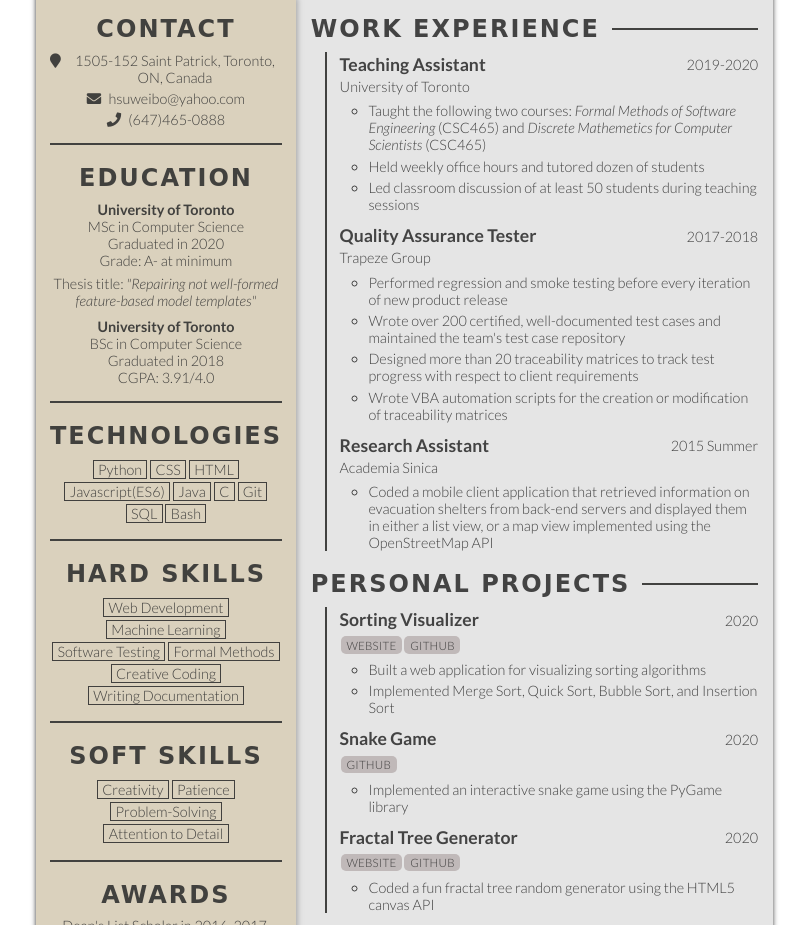
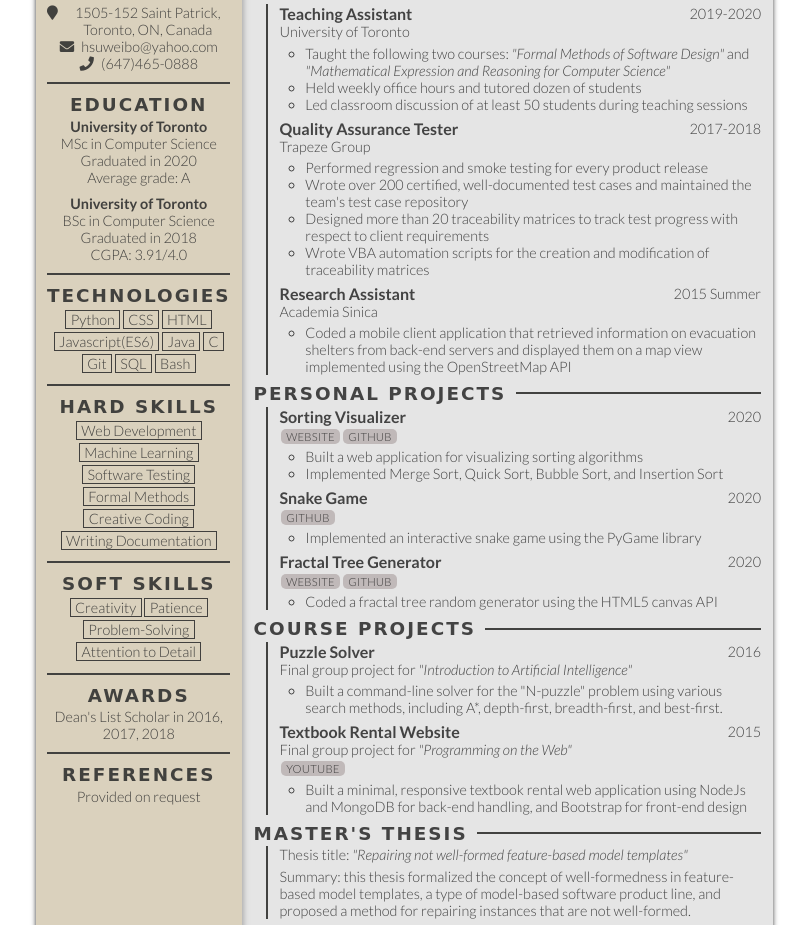
Before and after one commit to hsuweibo/Online-Resume, a plain HTML site: page index.html in a window 1280 px wide. Shown: the part 117-1042 px from the top of the page, without its empty margins (236-1044 px from the left). Drawn offline with Linux system fonts and the light colour scheme; a web font is replaced by a local one.

Commit message:
added a section for master thesis

```diff
--- a/index.html
+++ b/index.html
@@ -7,7 +7,7 @@
         <title> Resume</title>
         <link rel="stylesheet" href="https://cdnjs.cloudflare.com/ajax/libs/font-awesome/5.11.2/css/all.css" integrity="sha256-46qynGAkLSFpVbEBog43gvNhfrOj+BmwXdxFgVK/Kvc=" crossorigin="anonymous" />
 
-        <!-- Update these with your own fonts -->
+
         <link href="https://fonts.googleapis.com/css2?family=Lato:wght@300;900&display=swap" rel="stylesheet">
 
         <link rel="stylesheet" href="./style.css">
@@ -45,8 +45,7 @@
                                 <strong>University of Toronto</strong>
                                 <p>MSc in Computer Science</p>
                                 <p>Graduated in 2020</p>
-                                <p>Grade: A- at minimum</p>
-                                <p class="thesis-title">Thesis title: <i>"Repairing not well-formed feature-based model templates"</i></p>
+                                <p>Average grade: A</p>
                             </li>
                             <li class='list__item'>
                                 <strong>University of Toronto</strong>
@@ -54,7 +53,6 @@
                                 <p>Graduated in 2018</p>
                                 <p>CGPA: 3.91/4.0</p>
                             </li>
-
                         </ul>
                     </div>
 
@@ -113,57 +111,101 @@
 
 
                 <div class="resume__right">
-                    <!-- <div class="resume-section">
-                        <h1>Wei-Bo Hsu</h1>
+                    <!-- <div class="resume-section resume-section--education">
+                        <h2 class="resume-section__title">Education</h2>
+                        <ul class="resume-section__content list">
+                            <div class="work-item">
+                                <div class="work-item__header work-item-header">
+                                    <div class="work-item-header__top">
+                                        <h3 class="work-item-header__title">MSc, Computer Science, University of Toronto</h3>
+                                        <div class="work-item-header__date">
+                                            2020
+                                        </div>
+                                    </div>
+                                </div>
+                                <div class="work-item__content">
+                                    <p>Average grade: A</p>
+                                    <p class="thesis-title">Thesis title: <i>"Repairing not well-formed feature-based model templates"</i></p>
+                                    <p>Summary: this thesis formalized the concept of well-formedness in feature-based model templates, a type of model-based software product line, and proposed a method for repairing instances that are not well-formed.</p>
+                                </div>
+                            </div>
+
+                            <div class="work-item">
+                                <div class="work-item__header work-item-header">
+                                    <div class="work-item-header__top">
+                                        <h3 class="work-item-header__title">BSc, Computer Science, University of Toronto</h3>
+                                        <div class="work-item-header__date">
+                                            2018
+                                        </div>
+                                    </div>
+                                </div>
+                                <div class="work-item__content">
+                                    <p>CGPA: 3.91</p>
+                                </div>
+                            </div>
+                        </ul>
                     </div> -->
+
                     <div class="resume-section resume-section--experience">
                         <h2 class="resume-section__title">Work Experience</h2>
                         <div class="resume-section__content">
                             <div class="work-item">
-                                <div class="work-item__heading">
-                                    <h3 class="work-item__title">Teaching Assistant</h3>
-                                    <div class="work-item__date">
+                                <div class="work-item__header work-item-header">
+                                    <div class="work-item-header__top">
+                                        <h3 class="work-item-header__title">Teaching Assistant</h3>
+                                        <div class="work-item-header__date">
                                             2019-2020
                                         </div>
                                     </div>
-                                <div class="work-item__subtitle">
+                                    <div class="work-item-header__bot">
+                                        <div class="work-item-header__subtitle">
                                             University of Toronto
                                         </div>
+                                    </div>
+                                </div>
                                 <ul class="work-item__content list">
-                                    <li class="list__item">Taught the following two courses: <i>Formal Methods of Software Engineering</i> (CSC465) and <i>Discrete Mathemetics for Computer Scientists</i> (CSC465)</li>
+                                    <li class="list__item">Taught the following two courses: <i>"Formal Methods of Software Design"</i> and <i>"Mathematical Expression and Reasoning for Computer Science"</i> </li>
                                     <li class="list__item">Held weekly office hours and tutored dozen of students</li>
                                     <li class="list__item">Led classroom discussion of at least 50 students during teaching sessions</li>
                                 </ul>
                             </div>
                             <div class="work-item">
-                                <div class="work-item__heading">
-                                    <h3 class="work-item__title" >Quality Assurance Tester</h3>
-                                    <div class="work-item__date" >
+                                <div class="work-item__header work-item-header">
+                                    <div class='work-item-header__top'>
+                                        <h3 class="work-item-header__title" >Quality Assurance Tester</h3>
+                                        <div class="work-item-header__date" >
                                             2017-2018
                                         </div>
                                     </div>
-                                <div class="work-item__subtitle">
+                                    <div class='work-item-header__bot'>
+                                        <div class="work-item-header__subtitle">
                                             Trapeze Group
                                         </div>
+                                    </div>
+                                </div>
                                 <ul class="work-item__content list">
-                                    <li class="list__item">Performed regression and smoke testing before every iteration of new product release</li>
+                                    <li class="list__item">Performed regression and smoke testing for every product release</li>
                                     <li class="list__item">Wrote over 200 certified, well-documented test cases and maintained the team's test case repository</li>
                                     <li class="list__item">Designed more than 20 traceability matrices to track test progress with respect to client requirements</li>
-                                    <li class="list__item">Wrote VBA automation scripts for the creation or modification of traceability matrices</li>
+                                    <li class="list__item">Wrote VBA automation scripts for the creation and modification of traceability matrices</li>
                                 </ul>
                             </div>
                             <div class="work-item">
-                                <div class="work-item__heading">
-                                    <h3 class="work-item__title">Research Assistant</h3>
-                                    <div class="work-item__date">
+                                <div class="work-item__header work-item-header">
+                                    <div class='work-item-header__top'>
+                                        <h3 class="work-item-header__title">Research Assistant</h3>
+                                        <div class="work-item-header__date">
                                             2015 Summer
                                         </div>
                                     </div>
-                                <div class="work-item__subtitle">
+                                    <div class='work-item-header__bot'>
+                                        <div class="work-item-header__subtitle">
                                             Academia Sinica
                                         </div>
+                                    </div>
+                                </div>
                                 <ul class="work-item__content list">
-                                    <li class="list__item">Coded a mobile client application that retrieved information on evacuation shelters from back-end servers and displayed them in either a list view, or a map view implemented using the OpenStreetMap API</li>
+                                    <li class="list__item">Coded a mobile client application that retrieved information on evacuation shelters from back-end servers and displayed them on a map view implemented using the OpenStreetMap API</li>
                                 </ul>
                             </div>
                         </div>
@@ -173,13 +215,15 @@
                         <h2 class="resume-section__title">Personal Projects</h2>
                         <div class="resume-section__content">
                             <div class="work-item">
-                                <div class="work-item__heading">
-                                    <h3 class="work-item__title">Sorting Visualizer</h3>
-                                    <div class="work-item__date">
+                                <div class="work-item__header work-item-header">
+                                    <div class="work-item-header__top">
+                                        <h3 class="work-item-header__title">Sorting Visualizer</h3>
+                                        <div class="work-item-header__date">
                                             2020
                                         </div>
                                     </div>
-                                <div class="work-item__subtitle">
+                                    <div class="work-item-header__bot">
+                                        <div class="work-item-header__subtitle">
                                             <ul class='link-list inline-list'>
                                                 <li class='link-list__item'>
                                                     <a  class='link-list__link' href="https://hsuweibo.github.io/SortingVisualizer/" target='_blank'>Website</a>
@@ -189,6 +233,8 @@
                                                 </li>
                                             </ul>
                                         </div>
+                                    </div>
+                                </div>
                                 <ul class="work-item__content list">
                                     <li class="list__item">Built a web application for visualizing sorting algorithms</li>
                                     <li class="list__item">Implemented Merge Sort, Quick Sort, Bubble Sort, and Insertion Sort</li>
@@ -196,13 +242,16 @@
                             </div>
 
                             <div class="work-item">
-                                <div class="work-item__heading">
-                                    <h3 class='work-item__title'>Snake Game</h3>
-                                    <div class="work-item__date">
+                                <div class="work-item__header work-item-header">
+                                    <div class="work-item-header__top">
+                                        <h3 class='work-item-header__title'>Snake Game</h3>
+
+                                        <div class="work-item-header__date">
                                             2020
                                         </div>
                                     </div>
-                                <div class="work-item__subtitle">
+                                    <div class="work-item-header__bot">
+                                        <div class="work-item-header__subtitle">
                                             <ul class='link-list inline-list'>
                                                 <li class='link-list__item'>
                                                     <a class='link-list__link' href="https://github.com/hsuweibo/Pygame-Snake" target='_blank'>
@@ -211,19 +260,24 @@
                                                 </li>
                                             </ul>
                                         </div>
+                                    </div>
+                                </div>
                                 <ul class="work-item__content list">
                                     <li class="list__item">Implemented an interactive snake game using the PyGame library</li>
                                 </ul>
                             </div>
 
                             <div class="work-item">
-                                <div class="work-item__heading">
-                                    <h3 class="work-item__title">Fractal Tree Generator</h3>
-                                    <div class="work-item__date">
+                                <div class="work-item__header work-item-header">
+                                    <div class="work-item-header__top">
+                                        <h3 class="work-item-header__title">Fractal Tree Generator</h3>
+
+                                        <div class="work-item-header__date">
                                             2020
                                         </div>
                                     </div>
-                                <div class="work-item__subtitle">
+                                    <div class="work-item-header__bot">
+                                        <div class="work-item-header__subtitle">
                                             <ul class='link-list inline-list'>
                                                 <li class='link-list__item'>
                                                     <a class='link-list__link' href="https://hsuweibo.github.io/RandomFractalTreeGenerator/"" target='_blank'>
@@ -237,8 +291,10 @@
                                                 </li>
                                             </ul>
                                         </div>
-                                <ul class="work-item_content list">
-                                    <li class="list__item">Coded a fun fractal tree random generator using the HTML5 canvas API</li>
+                                    </div>
+                                </div>
+                                <ul class="work-item__content list">
+                                    <li class="list__item">Coded a fractal tree random generator using the HTML5 canvas API</li>
                                 </ul>
                             </div>
                         </div>
@@ -248,35 +304,43 @@
                         <h2 class="resume-section__title">Course Projects</h2>
                         <div class="resume-section__content">
                             <div class="work-item">
-                                <div class="work-item__heading">
-                                    <h3 class="work-item__title">Puzzle Solver</h3>
-                                    <div class="work-item__date">
+                                <div class="work-item__header work-item-header">
+                                    <div class="work-item-header__top">
+                                        <h3 class="work-item-header__title">Puzzle Solver</h3>
+                                        <div class="work-item-header__date">
                                             2016
                                         </div>
                                     </div>
-                                <div class="work-item__subtitle">
-                                    <p>Final group project for <i>Introduction to Artificial Intelligence</i> (CSC384)</p>
+                                    <div class="work-item-header__bot">
+                                        <div class="work-item-header__subtitle">
+                                            <p>Final group project for <i>"Introduction to Artificial Intelligence" </i> </p>
+                                        </div>
+                                    </div>
                                 </div>
                                 <ul class="work-item__content list">
-                                    <li class="list__item">Built a command-line solver for the "N-puzzle" using various search techniques, including A*, depth-first, breadth-first, and best-first search.</li>
+                                    <li class="list__item">Built a command-line solver for the "N-puzzle" problem using various search methods, including A*, depth-first, breadth-first, and best-first.</li>
                                 </ul>
                             </div>
 
 
                             <div class="work-item">
-                                <div class="work-item__heading">
-                                    <h3 class="work-item__title">Textbook Rental Website</h3>
-                                    <div class="work-item__date">
+                                <div class="work-item__header work-item-header">
+                                    <div class="work-item-header__top">
+                                        <h3 class="work-item-header__title">Textbook Rental Website</h3>
+                                        <div class="work-item-header__date">
                                             2015
                                         </div>
                                     </div>
-                                <div class="work-item__subtitle">
-                                    <p>Final group project for <i> Programming on the Web</i>  (CSC309) </p>
+                                    <div class="work-item-header__bot">
+                                        <div class="work-item-header__subtitle">
+                                            <p>Final group project for <i>"Programming on the Web"</i> </p>
                                             <ul class='link-list inline-list'>
                                                 <a class='link-list__link' href="https://youtu.be/YnnQrrcLZtw" target='_blank'>
                                                     Youtube
                                                 </a>
                                             </ul>
+                                        </div>
+                                    </div>
                                 </div>
                                 <ul class="work-item__content list">
                                     <li class="list__item">Built a minimal, responsive textbook rental web application using NodeJs and MongoDB for back-end handling, and Bootstrap for front-end design</li>
@@ -285,6 +349,13 @@
 
                         </div>
                     </div>
+                    <div class="resume-section">
+                        <h2 class="resume-section__title">Master's Thesis</h2>
+                        <div class="resume-section__content">
+                            <p class="thesis-title">Thesis title: <i>"Repairing not well-formed feature-based model templates"</i></p>
+                            <p>Summary: this thesis formalized the concept of well-formedness in feature-based model templates, a type of model-based software product line, and proposed a method for repairing instances that are not well-formed.</p>
+                        </div>
+                    </div>
                 </div>
             </div>
         </div>
--- a/style.css
+++ b/style.css
@@ -21,7 +21,9 @@
     --fw-display-semibold: 700;
 
     --width-section-border: 2px;
-    --indent-len: 2em;
+    --indent-len: 1.8em;
+    --right-section-separation: 8px;
+    --left-section-separation: 10px;
 
 
     --clr-light: rgba(255, 255, 255, 0.877);
@@ -32,10 +34,10 @@
     --clr-accent2: #dad1bd;
     /* --clr-accent2: #c4adad; */
 
-    --fs-name: 3.0rem;
+    --fs-name: 2.3rem;
     --fs-h1: 2.0rem;
-    --fs-h2: 1.5rem;
-    --fs-h3: 1.1rem;
+    --fs-h2: 1.15rem;
+    --fs-h3: 1rem;
     --fs-body: 0.9rem;
 }
 
@@ -58,13 +60,14 @@ body {
 .resume__top {
     text-align: center;
     background-color: var(--clr-accent1);
-    padding: 1em;
+    padding: .5em;
 }
 
 .resume__name {
     font-family: var(--ff-display);
     font-size: var(--fs-name);
-    font-weight: var(--fw-display-reg);
+    font-weight: var(--fw-display-semibold);
+    text-transform: uppercase;
     color: var(--clr-accent2);
     letter-spacing: .1em;
 }
@@ -73,7 +76,7 @@ body {
 .resume__left {
     text-align: center;
     background-color: var(--clr-accent2);
-    padding: 1em;
+    padding: .8em;
     color: var(--clr-dark);
 }
 
@@ -84,7 +87,7 @@ body {
     display: block;
     height: var(--width-section-border);
     width: 100%;
-    margin: 15px 0;
+    margin: var(--left-section-separation) 0;
     background-color: var(--clr-accent1);
 }
 
@@ -99,8 +102,8 @@ body {
     font-family: var(--ff-display);
     text-transform: uppercase;
     letter-spacing: 2px;
-    line-height: 1.5;
-    margin: 0 0 .2em;
+    line-height: normal;
+    margin: 0 0 .15em;
 }
 
 
@@ -122,19 +125,21 @@ body {
 }
 
 .thesis-title {
-    margin: .4em 0 .6em;
+    margin: 0 0 .3em;
 }
 
 .list {
     list-style-type: none;
 }
 
-.list .list__item {
-    line-height: normal;
+/* Default list spacing */
+.list .list__item + .list__item {
+    margin-top: 0em;
 }
 
-.list .list__item + .list__item {
-    margin-top: .3em;
+/* Custom list spacing for the education section */
+.resume-section--education .list .list__item + .list__item {
+    margin-top: .6em;
 }
 
 .inline-list{
@@ -147,6 +152,10 @@ body {
     justify-content: center;
 }
 
+.resume__left .inline-list .inline-list__item{
+    white-space: nowrap;
+}
+
 .inline-list__item {
     display: block;
     border: .5px solid var(--clr-dark);
@@ -155,14 +164,15 @@ body {
 }
 
 
+
 .resume__right {
-    padding: 1em 1em;
+    padding: .8em;
     color: var(--clr-dark);
     background-color: var(--clr-grey);
 }
 
 .resume__right .resume-section {
-    margin-bottom: 15px;
+    margin-bottom: var(--right-section-separation);
 }
 
 
@@ -201,24 +211,39 @@ body {
     top: 0;
 }
 
-.work-item__heading {
+.work-item-header {
+    margin-bottom: .3em;
+}
+
+.work-item-header__top {
     display: flex;
-    justify-content: space-between;
+    /* justify-content: space-between; */
     align-items: center;
 }
 
-.work-item__title {
+
+.work-item-header__title {
+    display: block;
     font-size: var(--fs-h3);
-    line-height: 1.5;
+    line-height: normal;
 }
 
-.work-item__subtitle{
+.work-item-header__top--with-links .work-item-header__title{
+    margin-right: 1em;
+}
+
+.work-item-header__date {
+    display: block;
+    flex-grow: 1;
+    text-align: right;
+}
+
+.work-item-header__subtitle{
     line-height: normal;
-    margin-bottom: .5em;
 }
 
 .work-item + .work-item{
-    margin-top: .7em;
+    margin-top: .4em;
 }
 
 
@@ -236,12 +261,11 @@ body {
     text-decoration: none;
     text-transform: uppercase;
     letter-spacing: .2px;
-    font-size: .8em;
+    font-size: .78em;
     color: var(--clr-dark);
     border-radius: 5px;
-
     display: block;
-    padding: .2em .5em;
+    padding: .1em .5em;
     background-color: rgb(192, 185, 185);
     margin: 0 .1em;
 }
@@ -249,6 +273,7 @@ body {
 .link-list__link:hover {
     background-color:  rgba(192, 185, 185, 0.527);
 }
+
 
 
 /* Use flexbox when viewed on larger screen */
```
Lines whose indentation alone changed are shown as unchanged.
